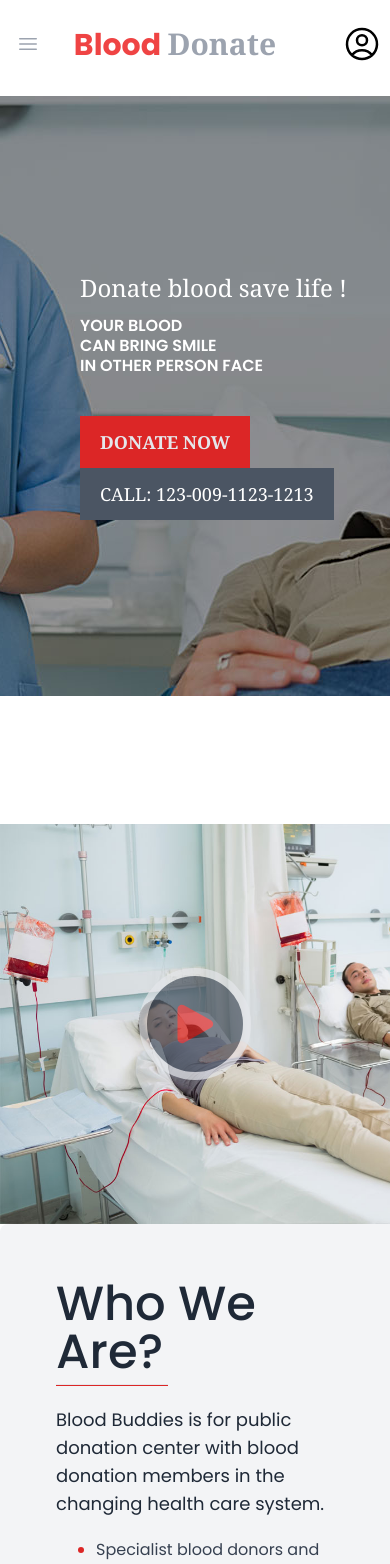
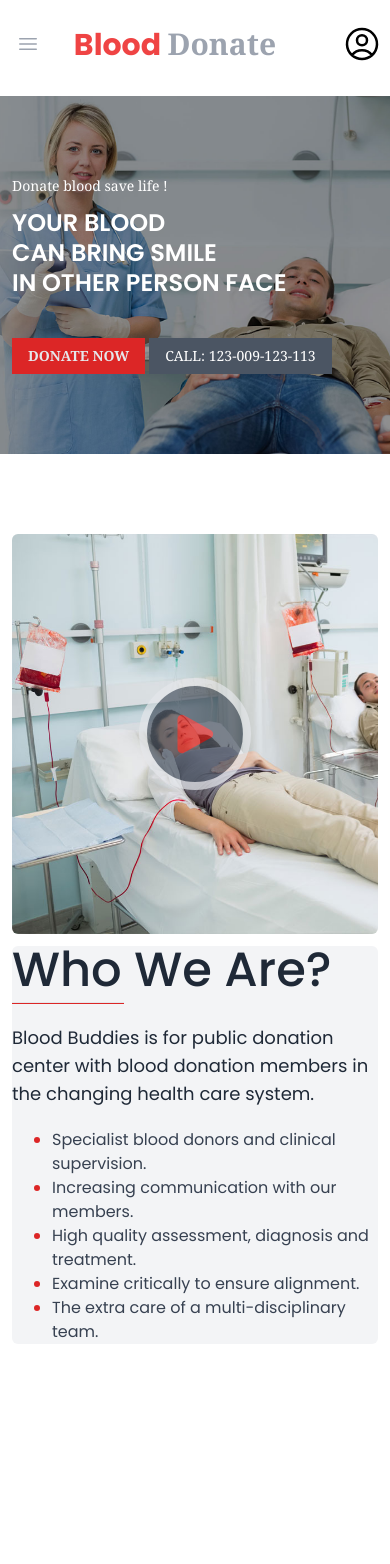
Before and after one commit to miraz66/dream_touch_blood, a React (Vite) app: page /mainpage in a window 390 px wide. Shown: the top 1564 px of the page. After the commit the page ends 1436 px from the top, so only its background shows below. Built offline with nearby package versions, Linux system fonts and the light colour scheme.

Commit message:
headerChange

```diff
--- a/src/components/DetailsCompany.jsx
+++ b/src/components/DetailsCompany.jsx
@@ -1,9 +1,9 @@
 function DetailsCompany() {
   return (
     <>
-      <div className="max-w-7xl mx-auto flex justify-between max-lg:flex-wrap-reverse my-32">
+      <div className="max-w-7xl my-20 md:my-32 mx-auto flex justify-between max-lg:flex-wrap-reverse">
         <div className="w-full lg:w-1/2 relative">
-          <div className="bg-gray-100 p-14 top-14 lg:absolute -right-14 rounded-l-lg">
+          <div className="bg-gray-100 max-md:m-3 md:p-14 top-14 lg:absolute -right-14 rounded-md md:rounded-l-lg">
             <h2 className="text-5xl font-medium text-gray-800 pb-2">
               Who We Are?
             </h2>
@@ -23,8 +23,8 @@ function DetailsCompany() {
         </div>
 
         <div className="w-full lg:w-1/2 h-[25rem]">
-          <div className="h-full flex justify-center items-center bg-no-repeat bg-cover bg-[url('assets/about_feat_bg.jpg')]">
-            <div className="">
+          <div className="h-full max-md:mx-3 max-md:rounded-md flex justify-center items-center bg-no-repeat bg-cover bg-[url('assets/about_feat_bg.jpg')]">
+            <div>
               <svg
                 xmlns="http://www.w3.org/2000/svg"
                 viewBox="0 0 24 24"
--- a/src/components/Headers.jsx
+++ b/src/components/Headers.jsx
@@ -88,7 +88,7 @@ export default function Header() {
                             return (
                               "px-3 font-medium" +
                               (!isActive
-                                ? "after:content-[' '] after:bg-red-500 after:m-auto after:block after:w-0 after:h-[2px] after:ease-in after:duration-300 after:hover:w-full cursor-pointer lg:text-lg"
+                                ? "after:content-[' '] after:bg-red-500 after:m-auto after:block after:w-0 after:h-[2px] after:ease-in after:duration-300 after:hover:w-full cursor-pointer xl:text-lg"
                                 : "cursor-pointer border-b-2 border-black")
                             );
                           }}
--- a/src/pages/MainPage.jsx
+++ b/src/pages/MainPage.jsx
@@ -13,12 +13,12 @@ function MainPage() {
 
       {/* -- homeContainer -- */}
       <div className="pt-24">
-        <div className="bg-no-repeat bg-center bg-[url('assets/home_1_slider_1.jpg')]">
-          <div className="max-w-7xl mx-auto pl-20 py-44 px-10">
-            <h4 className="text-white font-serif text-2xl">
+        <div className="bg-no-repeat bg-center bg-cover bg-[url('assets/home_1_slider_1.jpg')]">
+          <div className="max-w-7xl 2xl:mx-auto lg:mx-10 mx-3 py-20 lg:py-44">
+            <h4 className="text-white font-serif text-sm md:text-lg lg:text-xl xl:text-2xl">
               Donate blood save life !
             </h4>
-            <h1 className="pt-3 pb-10 xl:text-6xl font-Poppins text-white uppercase font-semibold leading-tight zoom-in">
+            <h1 className="pt-3 pb-10 text-2xl md:text-4xl xl:text-6xl font-Poppins text-white uppercase font-semibold leading-tight zoom-in">
               Your blood <br />
               can bring smile <br />
               in other person face
@@ -27,13 +27,13 @@ function MainPage() {
               <Button
                 name={"Donate Now"}
                 css={
-                  "bg-red-600 hover:bg-gray-600 ease-out duration-300 mr-5 text-lg text-gray-200 py-3 px-5 uppercase font-semibold font-serif"
+                  "bg-red-600 hover:bg-gray-600 ease-out duration-300 mr-1 md:mr-5 text-sm md:text-lg text-gray-200 py-2 md:py-3 px-4 md:px-5 uppercase font-semibold font-serif"
                 }
               />
               <Button
-                name={"Call: 123-009-1123-1213"}
+                name={"Call: 123-009-123-113"}
                 css={
-                  "bg-gray-600 hover:bg-gray-900 ease-out duration-300 py-3 px-5 text-lg text-white uppercase font-serif"
+                  "bg-gray-600 hover:bg-gray-900 ease-out duration-300 py-2 md:py-3 px-4 md:px-5 text-sm md:text-lg text-white uppercase font-serif"
                 }
               />
             </div>
```
